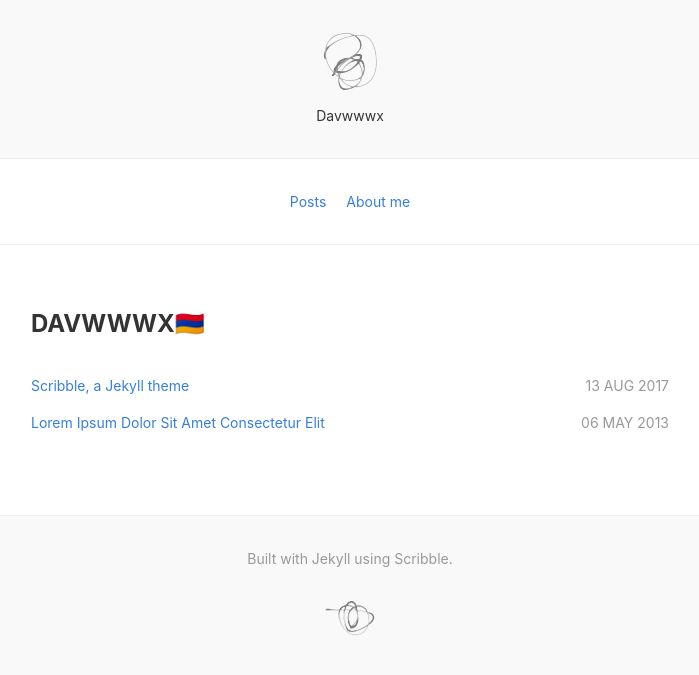
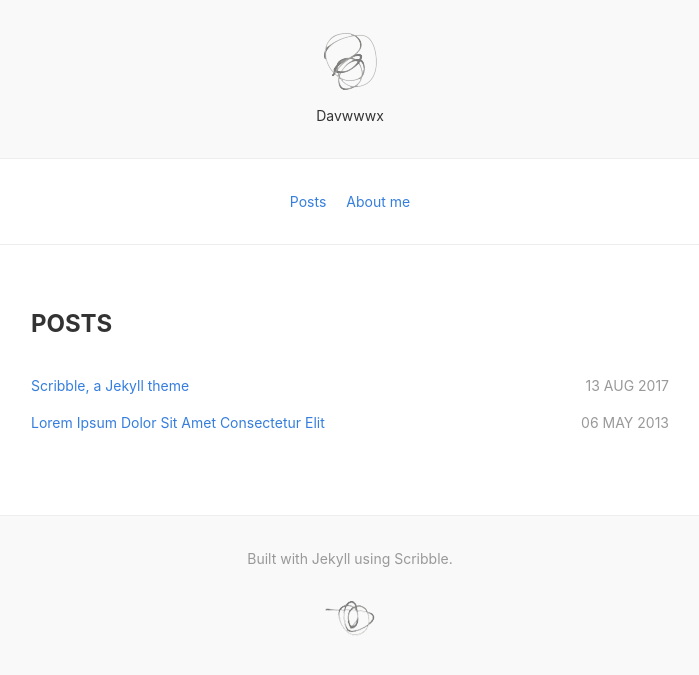
Before and after one commit to davwwwx/davwwwx.github.io, a Jekyll site: the page built from index.html, in a window 1280 px wide. Shown: the top 675 px of the page, without its empty margins (290-989 px from the left). Built offline with Jekyll 4.4.1, drawn with Linux system fonts in a browser that asks for light colours; nearby versions of some CDN libraries.

Commit message:
misc final

```diff
--- a/_layouts/default.html
+++ b/_layouts/default.html
@@ -2,8 +2,19 @@
 <!doctype>
 <html lang="en">
   <head>
-    <meta content='{{ page.title }} - {{ site.title }}' name='title' />
-    <meta content='{{ page.title }} - {{ site.title }}' name='og:title' />
+    <meta content='{{ page.title }} - 🇦🇲 - {{ site.title }}' name='title' />
+    <meta content='{{ page.title }} - 🇦🇲 - {{ site.title }}' name='og:title' />
+    <meta name="viewport" content="width=device-width, initial-scale=1, maximum-scale=1.0, shrink-to-fit=no">
+
+    <meta name="apple-mobile-web-app-capable" content="yes">
+    <meta name="mobile-web-app-capable" content="yes">
+    <meta http-equiv="x-ua-compatible" content="ie=edge">
+
+    <meta name="theme-color" content="#F9F9F9">
+    <meta name="msapplication-navbutton-color" content="#F9F9F9">
+    <meta name="apple-mobile-web-app-status-bar-style" content="#F9F9F9">
+
+    <meta name="application-name" content="davwwwx">
     <title>{{ page.title }} - {{ site.title }}</title>
     {% include head.html %}
   </head>
--- a/index.html
+++ b/index.html
@@ -1,5 +1,5 @@
 ---
-title: Davwwwx🇦🇲
+title: posts
 ---
 
 <ul class="list pa0">
```
